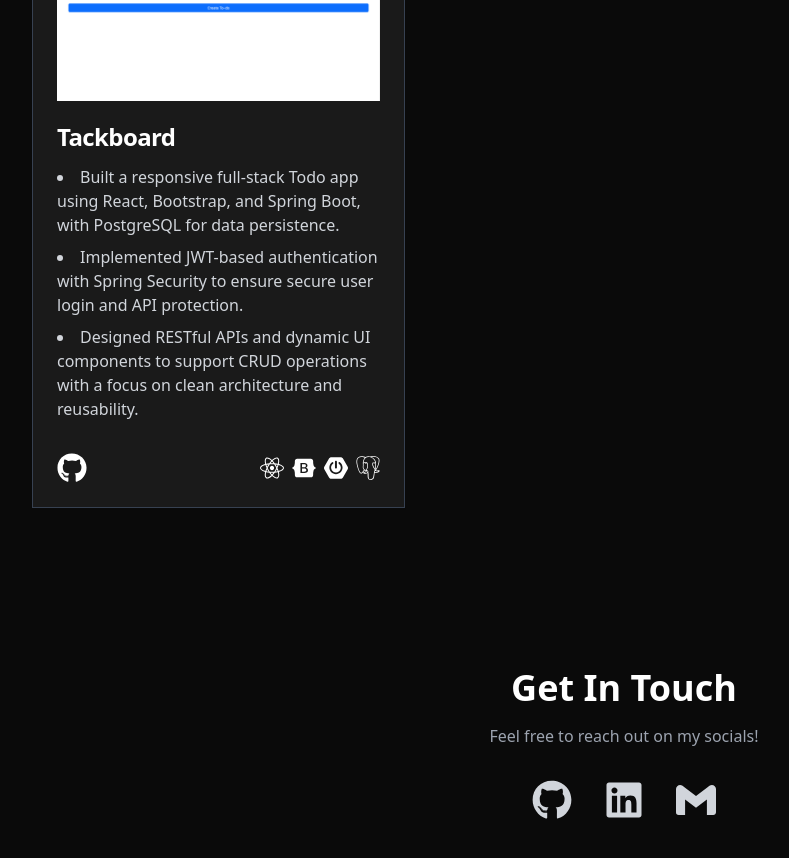
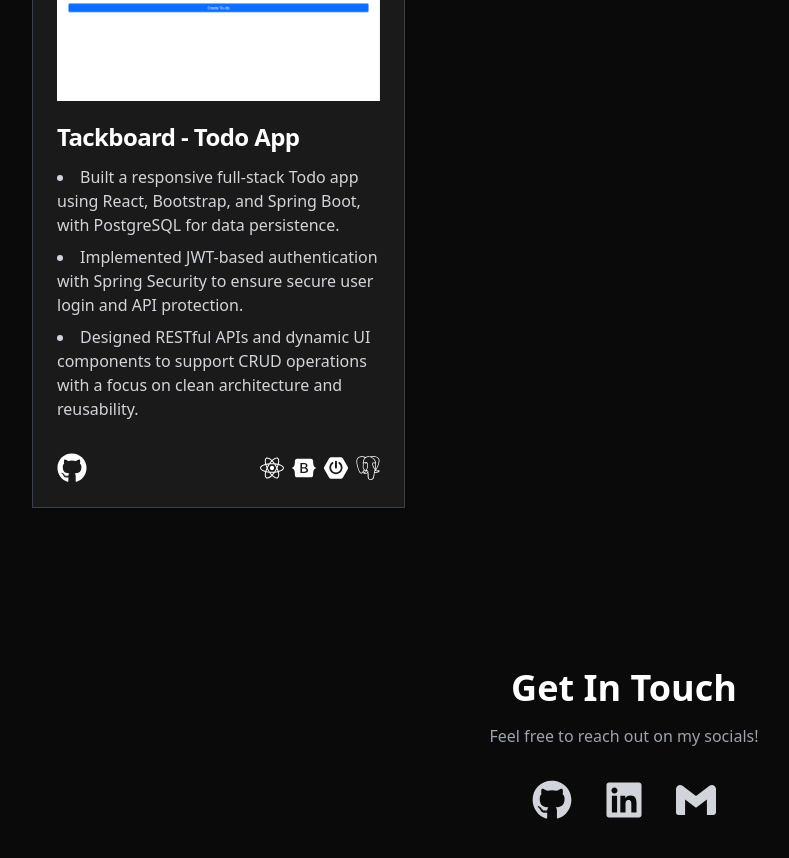
Before and after one commit to KaviV23/kaviv23.github.io, a React (Vite) app: page / in a window 1280 px wide. Shown: the part 3440-4298 px from the top of the page, without its empty margins (16-805 px from the left). Built offline with nearby package versions, Linux system fonts and the light colour scheme.

Commit message:
Update tackboard project title

```diff
--- a/src/components/Projects.tsx
+++ b/src/components/Projects.tsx
@@ -84,7 +84,7 @@ const projectData: ProjectData[] = [
     ]
   },
   {
-    title: "Tackboard",
+    title: "Tackboard - Todo App",
     github: "https://github.com/KaviV23/tackboard",
     description: [
       "Built a responsive full-stack Todo app using React, Bootstrap, and Spring Boot, with PostgreSQL for data persistence.",
```
